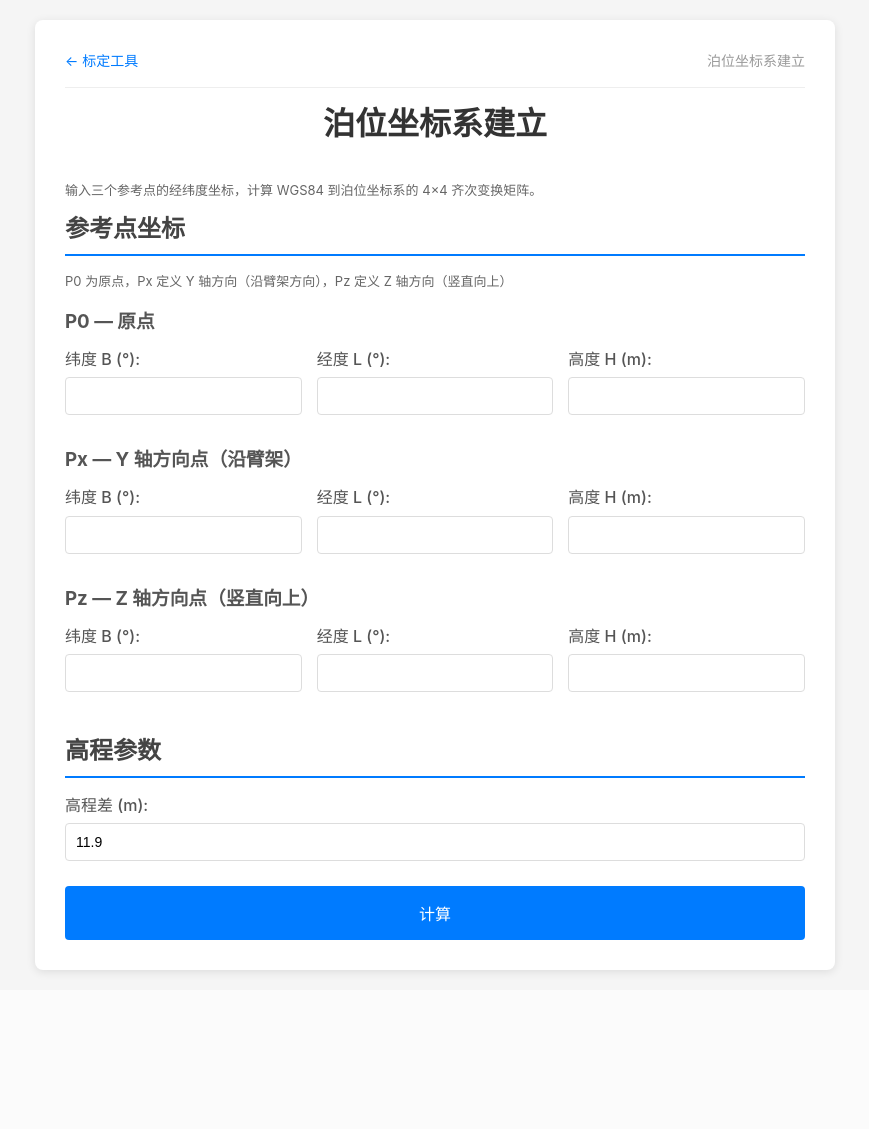
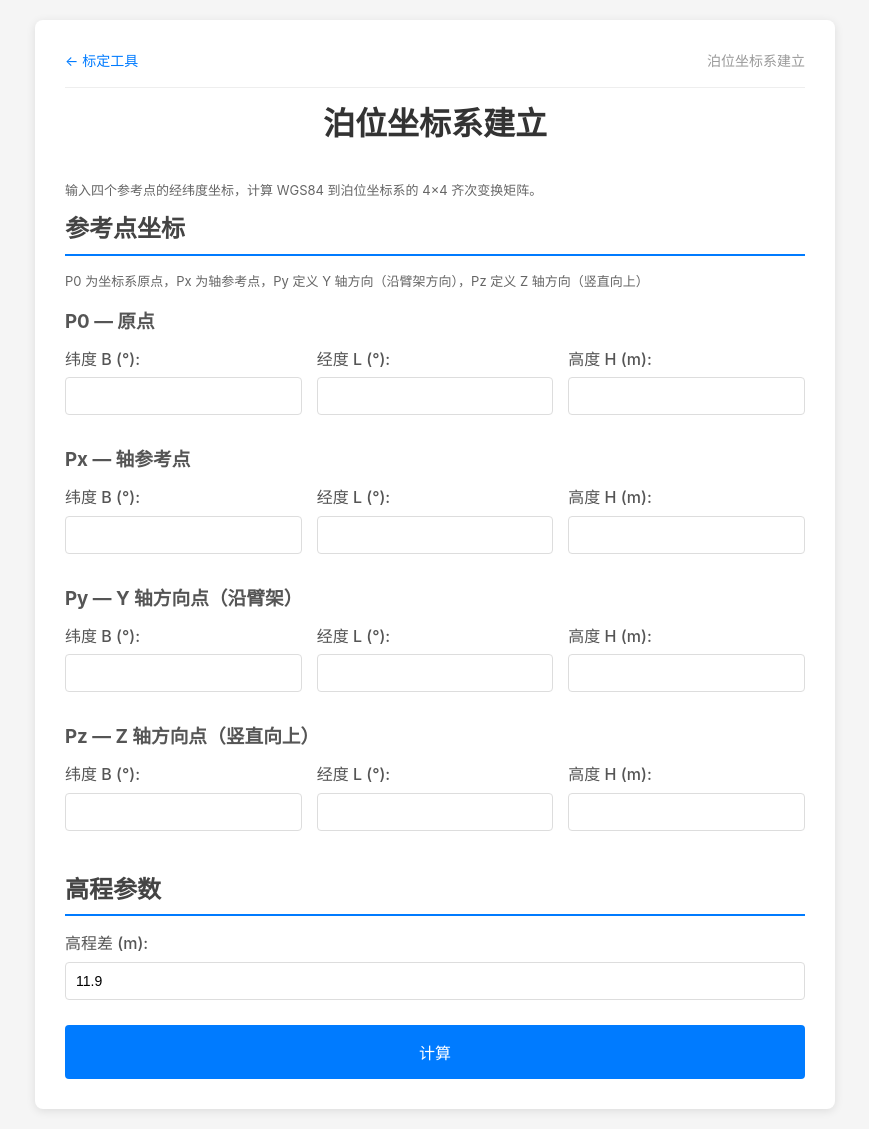
Before and after one commit to yuehan1228/calibration_tool, a Flask app: page /local_axis_setup in a window 1280 px wide. Shown: the whole page, without its empty margins (205-1074 px from the left). Before the commit the page ends 975 px from the top, so only its background shows below. Run offline with Flask 2, Linux system fonts and the light colour scheme.

Commit message:
fix: 修改泊位坐标系标定输入点个数

```diff
--- a/app.py
+++ b/app.py
@@ -44,7 +44,7 @@ def local_axis_setup_page():
 @app.route('/local_axis_setup/calculate', methods=['POST'])
 def local_axis_setup_calculate():
     try:
-        # 获取三个参考点的经纬度
+        # 获取四个参考点的经纬度
         P0_blh = (
             get_float(request.form, 'p0_b'),
             get_float(request.form, 'p0_l'),
@@ -55,6 +55,11 @@ def local_axis_setup_calculate():
             get_float(request.form, 'px_l'),
             get_float(request.form, 'px_h')
         )
+        Py_blh = (
+            get_float(request.form, 'py_b'),
+            get_float(request.form, 'py_l'),
+            get_float(request.form, 'py_h')
+        )
         Pz_blh = (
             get_float(request.form, 'pz_b'),
             get_float(request.form, 'pz_l'),
@@ -63,7 +68,7 @@ def local_axis_setup_calculate():
         undo = get_float(request.form, 'undo', 11.9)
 
         # 计算变换矩阵
-        matrix = compute_local_axis_matrix(P0_blh, Px_blh, Pz_blh, undo)
+        matrix = compute_local_axis_matrix(P0_blh, Px_blh, Py_blh, Pz_blh, undo)
 
         return jsonify({
             'success': True,
--- a/templates/local_axis_setup.html
+++ b/templates/local_axis_setup.html
@@ -14,12 +14,12 @@
         </nav>
 
         <h1>泊位坐标系建立</h1>
-        <p class="hint">输入三个参考点的经纬度坐标，计算 WGS84 到泊位坐标系的 4×4 齐次变换矩阵。</p>
+        <p class="hint">输入四个参考点的经纬度坐标，计算 WGS84 到泊位坐标系的 4×4 齐次变换矩阵。</p>
 
         <form id="axisForm">
             <section class="section">
                 <h2>参考点坐标</h2>
-                <p class="hint">P0 为原点，Px 定义 Y 轴方向（沿臂架方向），Pz 定义 Z 轴方向（竖直向上）</p>
+                <p class="hint">P0 为坐标系原点，Px 为轴参考点，Py 定义 Y 轴方向（沿臂架方向），Pz 定义 Z 轴方向（竖直向上）</p>
 
                 <h3>P0 — 原点</h3>
                 <div class="form-grid">
@@ -37,7 +37,7 @@
                     </div>
                 </div>
 
-                <h3>Px — Y 轴方向点（沿臂架）</h3>
+                <h3>Px — 轴参考点</h3>
                 <div class="form-grid">
                     <div class="form-row">
                         <label>纬度 B (°):</label>
@@ -50,6 +50,22 @@
                     <div class="form-row">
                         <label>高度 H (m):</label>
                         <input type="number" name="px_h" step="0.000001" required>
+                    </div>
+                </div>
+
+                <h3>Py — Y 轴方向点（沿臂架）</h3>
+                <div class="form-grid">
+                    <div class="form-row">
+                        <label>纬度 B (°):</label>
+                        <input type="number" name="py_b" step="0.000000001" required>
+                    </div>
+                    <div class="form-row">
+                        <label>经度 L (°):</label>
+                        <input type="number" name="py_l" step="0.000000001" required>
+                    </div>
+                    <div class="form-row">
+                        <label>高度 H (m):</label>
+                        <input type="number" name="py_h" step="0.000001" required>
                     </div>
                 </div>
 
```
Also changed, not shown: core/transform.py (+13 -10 lines).
